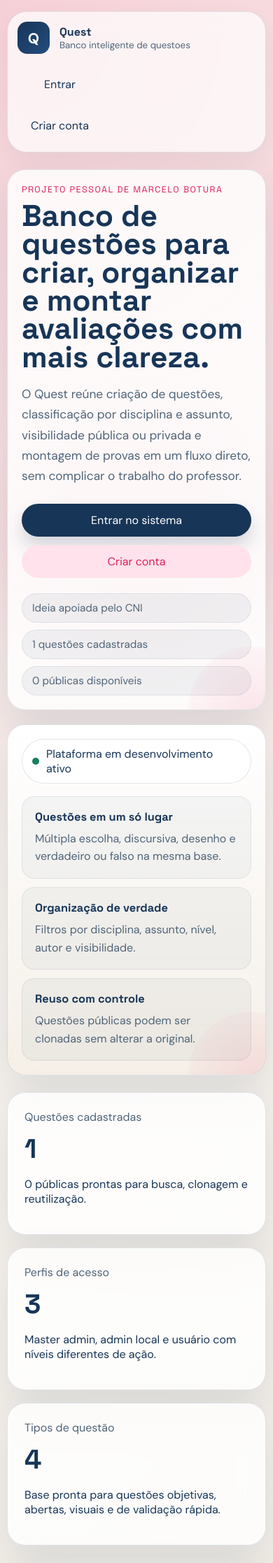
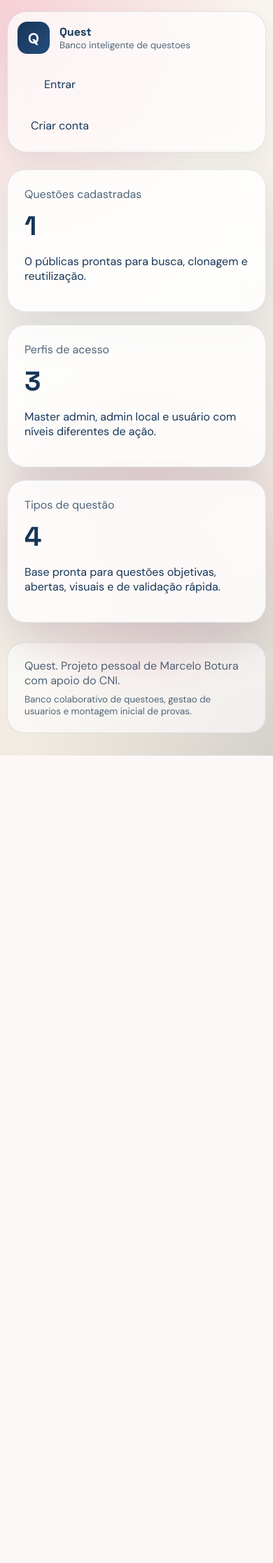
Before and after one commit to marceloboturaa/quest, a PHP site: page / in a window 390 px wide. Shown: the top 2234 px of the page at 70% size. After the commit the page ends 1080 px from the top, so only its background shows below. Run offline with PHP 8.4, Linux system fonts and the light colour scheme; tables that the repository leaves empty hold one stand-in row (values such as "Sample post").

```diff
--- a/assets/css/app.css
+++ b/assets/css/app.css
@@ -742,6 +801,7 @@ th {
     .home-metrics,
     .home-columns,
     .home-flow-steps,
+    .auth-layout,
     .hero-grid,
     .split-card,
     .stats-grid,
--- a/bootstrap.php
+++ b/bootstrap.php
@@ -232,7 +232,10 @@ function require_login(): void
     }
 }
 
-function has_role(string|array $roles): bool
+/**
+ * @param string|array $roles
+ */
+function has_role($roles): bool
 {
     $user = current_user();
 
@@ -243,7 +246,10 @@ function has_role(string|array $roles): bool
     return in_array($user['role'], (array) $roles, true);
 }
 
-function require_role(string|array $roles): void
+/**
+ * @param string|array $roles
+ */
+function require_role($roles): void
 {
     require_login();
 
@@ -255,60 +261,82 @@ function require_role(string|array $roles): void
 
 function role_label(string $role): string
 {
-    return match ($role) {
-        'master_admin' => 'Master Admin',
-        'local_admin' => 'Admin Local',
-        default => 'Usuario',
-    };
+    switch ($role) {
+        case 'master_admin':
+            return 'Master Admin';
+        case 'local_admin':
+            return 'Admin Local';
+        default:
+            return 'Usuario';
+    }
 }
 
 function question_type_label(string $type): string
 {
-    return match ($type) {
-        'multiple_choice' => 'Multipla escolha',
-        'discursive' => 'Discursiva',
-        'drawing' => 'Desenho / espaco livre',
-        'true_false' => 'Verdadeiro ou falso',
-        default => 'Nao definido',
-    };
+    switch ($type) {
+        case 'multiple_choice':
+            return 'Multipla escolha';
+        case 'discursive':
+            return 'Discursiva';
+        case 'drawing':
+            return 'Desenho / espaco livre';
+        case 'true_false':
+            return 'Verdadeiro ou falso';
+        default:
+            return 'Nao definido';
+    }
 }
 
 function visibility_label(string $visibility): string
 {
-    return match ($visibility) {
-        'public' => 'Publica',
-        default => 'Privada',
-    };
+    switch ($visibility) {
+        case 'public':
+            return 'Publica';
+        default:
+            return 'Privada';
+    }
 }
 
 function education_level_label(string $level): string
 {
-    return match ($level) {
-        'fundamental' => 'Ensino Fundamental',
-        'medio' => 'Ensino Medio',
-        'tecnico' => 'Tecnico',
-        'superior' => 'Superior',
-        default => 'Nao definido',
-    };
+    switch ($level) {
+        case 'fundamental':
+            return 'Ensino Fundamental';
+        case 'medio':
+            return 'Ensino Medio';
+        case 'tecnico':
+            return 'Tecnico';
+        case 'superior':
+            return 'Superior';
+        default:
+            return 'Nao definido';
+    }
 }
 
 function drawing_size_label(?string $size, ?int $height = null): string
 {
-    return match ($size) {
-        'small' => 'Pequeno',
-        'custom' => $height !== null ? 'Customizado (' . $height . ' px)' : 'Customizado',
-        'large' => 'Grande',
-        default => 'Medio',
-    };
+    switch ($size) {
+        case 'small':
+            return 'Pequeno';
+        case 'custom':
+            return $height !== null ? 'Customizado (' . $height . ' px)' : 'Customizado';
+        case 'large':
+            return 'Grande';
+        default:
+            return 'Medio';
+    }
 }
 
 function status_label(string $status): string
 {
-    return match ($status) {
-        'published' => 'Publicada',
-        'review' => 'Em revisao',
-        default => 'Rascunho',
-    };
+    switch ($status) {
+        case 'published':
+            return 'Publicada';
+        case 'review':
+            return 'Em revisao';
+        default:
+            return 'Rascunho';
+    }
 }
 
 function can_manage_users(): bool
--- a/includes/layout.php
+++ b/includes/layout.php
@@ -1,7 +1,7 @@
 <?php
 declare(strict_types=1);
 
-function render_header(string $title, string $subtitle = '', bool $showHero = true): void
+function render_header(string $title, string $subtitle = '', bool $showHero = true, bool $showTopbar = true): void
 {
     $user = function_exists('current_user') ? current_user() : null;
     $flashes = function_exists('pull_flashes') ? pull_flashes() : [];
@@ -19,6 +19,7 @@ function render_header(string $title, string $subtitle = '', bool $showHero = tr
 </head>
 <body>
     <div class="page-shell">
+        <?php if ($showTopbar): ?>
             <header class="topbar">
                 <a class="brand" href="<?= $user ? 'dashboard.php' : 'index.php' ?>">
                     <span class="brand-mark">Q</span>
@@ -43,6 +44,7 @@ function render_header(string $title, string $subtitle = '', bool $showHero = tr
                     <?php endif; ?>
                 </nav>
             </header>
+        <?php endif; ?>
 
         <main class="page-content">
             <?php if ($showHero): ?>
@@ -69,14 +71,16 @@ function render_header(string $title, string $subtitle = '', bool $showHero = tr
 <?php
 }
 
-function render_footer(): void
+function render_footer(bool $showFooter = true): void
 {
     ?>
         </main>
+        <?php if ($showFooter): ?>
             <footer class="site-footer">
                 <p>Quest. Projeto pessoal de Marcelo Botura com apoio do CNI.</p>
                 <small>Banco colaborativo de questoes, gestao de usuarios e montagem inicial de provas.</small>
             </footer>
+        <?php endif; ?>
     </div>
     <script src="<?= h(asset_url('assets/js/app.js')) ?>"></script>
 </body>
--- a/index.php
+++ b/index.php
@@ -15,7 +15,7 @@ $homeStats = [
 try {
     $homeStats['questions'] = (int) db()->query('SELECT COUNT(*) FROM questions')->fetchColumn();
     $homeStats['public_questions'] = (int) db()->query("SELECT COUNT(*) FROM questions WHERE visibility = 'public'")->fetchColumn();
-} catch (Throwable) {
+} catch (Throwable $exception) {
     $homeStats = [
         'questions' => 0,
         'public_questions' => 0,
@@ -28,49 +28,6 @@ render_header(
     false
 );
 ?>
-<section class="home-stage">
-    <article class="home-stage-copy">
-        <p class="eyebrow">Projeto pessoal de Marcelo Botura</p>
-        <h1>Banco de questões para criar, organizar e montar avaliações com mais clareza.</h1>
-        <p class="home-lead">
-            O Quest reúne criação de questões, classificação por disciplina e assunto, visibilidade pública ou privada
-            e montagem de provas em um fluxo direto, sem complicar o trabalho do professor.
-        </p>
-
-        <div class="form-actions home-actions">
-            <a class="button" href="login.php">Entrar no sistema</a>
-            <a class="button-secondary" href="register.php">Criar conta</a>
-        </div>
-
-        <div class="home-signals">
-            <span>Ideia apoiada pelo CNI</span>
-            <span><?= $homeStats['questions'] ?> questões cadastradas</span>
-            <span><?= $homeStats['public_questions'] ?> públicas disponíveis</span>
-        </div>
-    </article>
-
-    <aside class="home-stage-panel">
-        <div class="status-pill">
-            <span class="status-dot"></span>
-            <span>Plataforma em desenvolvimento ativo</span>
-        </div>
-
-        <div class="home-panel-list">
-            <div class="home-panel-item">
-                <strong>Questões em um só lugar</strong>
-                <p>Múltipla escolha, discursiva, desenho e verdadeiro ou falso na mesma base.</p>
-            </div>
-            <div class="home-panel-item">
-                <strong>Organização de verdade</strong>
-                <p>Filtros por disciplina, assunto, nível, autor e visibilidade.</p>
-            </div>
-            <div class="home-panel-item">
-                <strong>Reuso com controle</strong>
-                <p>Questões públicas podem ser clonadas sem alterar a original.</p>
-            </div>
-        </div>
-    </aside>
-</section>
 
 <section class="home-metrics">
     <article>
@@ -90,50 +47,5 @@ render_header(
     </article>
 </section>
 
-<section class="home-columns">
-    <article class="panel home-card">
-        <span class="home-card-kicker">O que já funciona</span>
-        <h2>O núcleo do sistema já está pronto para uso.</h2>
-        <ul class="mini-list">
-            <li>Cadastro, login e recuperação de senha.</li>
-            <li>Criação de questões com alternativas dinâmicas.</li>
-            <li>Controle de visibilidade pública ou privada.</li>
-            <li>Clonagem de questões públicas com referência de origem.</li>
-            <li>Busca com filtros por disciplina, assunto, tipo, nível, autor e visibilidade.</li>
-        </ul>
-    </article>
 
-    <article class="panel home-card">
-        <span class="home-card-kicker">Como cresce</span>
-        <h2>A base fica mais útil conforme o uso aumenta.</h2>
-        <ul class="mini-list">
-            <li>Cada usuário pode montar seu próprio acervo e reaproveitar o que foi publicado.</li>
-            <li>Favoritos aceleram a seleção para novas provas.</li>
-            <li>O contador de uso mostra o que já foi mais aproveitado em avaliações.</li>
-            <li>A classificação por disciplina e assunto melhora a pesquisa da base.</li>
-            <li>A origem pode ser registrada quando a questão vier de fonte pública.</li>
-        </ul>
-    </article>
-</section>
-
-<section class="panel home-flow-card">
-    <div class="home-flow-head">
-        <span class="home-card-kicker">Fluxo simples</span>
-        <h2>Três passos para sair da questão até a prova.</h2>
-    </div>
-    <div class="home-flow-steps">
-        <div>
-            <strong>1. Criar</strong>
-            <p>Cadastre a questão, escolha o tipo e defina a classificação.</p>
-        </div>
-        <div>
-            <strong>2. Organizar</strong>
-            <p>Filtre por disciplina, assunto, nível e visibilidade sempre que precisar.</p>
-        </div>
-        <div>
-            <strong>3. Montar</strong>
-            <p>Selecione as melhores questões e gere a prova em PDF.</p>
-        </div>
-    </div>
-</section>
 <?php render_footer(); ?>
--- a/login.php
+++ b/login.php
@@ -33,11 +33,11 @@ if (is_post()) {
     redirect('dashboard.php');
 }
 
-render_header('Entrar', 'Use sua conta para acessar o painel do Quest.');
+render_header('Entrar', 'Use sua conta para acessar o painel do Quest.', false, false);
 ?>
 <div class="auth-wrap">
     <section class="auth-card">
-        <h2>Login</h2>
+        <h2>Acesse sua conta</h2>
         <p>Entre com seu e-mail e senha para acessar o banco de questoes e o painel do sistema.</p>
 
         <form method="post" class="form-grid">
@@ -67,4 +67,4 @@ render_header('Entrar', 'Use sua conta para acessar o painel do Quest.');
     </section>
 </div>
 <?php forget_old_input(); ?>
-<?php render_footer(); ?>
+<?php render_footer(false); ?>
--- a/register.php
+++ b/register.php
@@ -68,7 +68,7 @@ if (is_post()) {
     redirect('dashboard.php');
 }
 
-render_header('Criar conta', 'Cadastre novos usuarios no Quest com perfil inicial de usuario.');
+render_header('Criar conta', 'Cadastre novos usuarios no Quest com perfil inicial de usuario.', false, false);
 ?>
 <div class="auth-wrap">
     <section class="auth-card">
@@ -113,4 +113,4 @@ render_header('Criar conta', 'Cadastre novos usuarios no Quest com perfil inicia
     </section>
 </div>
 <?php forget_old_input(); ?>
-<?php render_footer(); ?>
+<?php render_footer(false); ?>
```
Also changed, not shown: other parts of assets/css/app.css (+59 -0 lines). Lines whose indentation alone changed are shown as unchanged.
